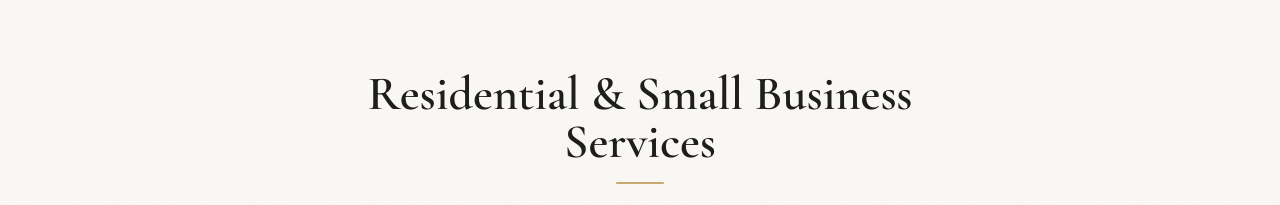
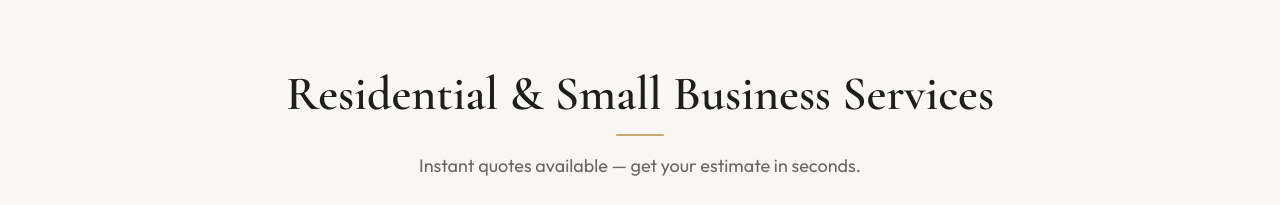
Before and after one commit to Rocha-Moy-Engineering-Technology/dan-cleaning-services-website, a React (Vite) app: page / in a window 1280 px wide. Shown: the part 586-791 px from the top of the page. Built offline with nearby package versions, Linux system fonts and the light colour scheme.

Commit message:
Update SectionHeading max-width from max-w-2xl to max-w-3xl for wider content area 🤖 Generated with [Claude Code](https://claude.com/claude-code)
Co-Authored-By: Claude <noreply@anthropic.com>

```diff
--- a/src/components/ui/SectionHeading.tsx
+++ b/src/components/ui/SectionHeading.tsx
@@ -15,7 +15,7 @@ export default function SectionHeading({
 }: SectionHeadingProps) {
   return (
     <div
-      className={cn('mx-auto mb-8 md:mb-12 max-w-2xl text-center', className)}
+      className={cn('mx-auto mb-8 md:mb-12 max-w-3xl text-center', className)}
     >
       <h2
         className={cn(
```
